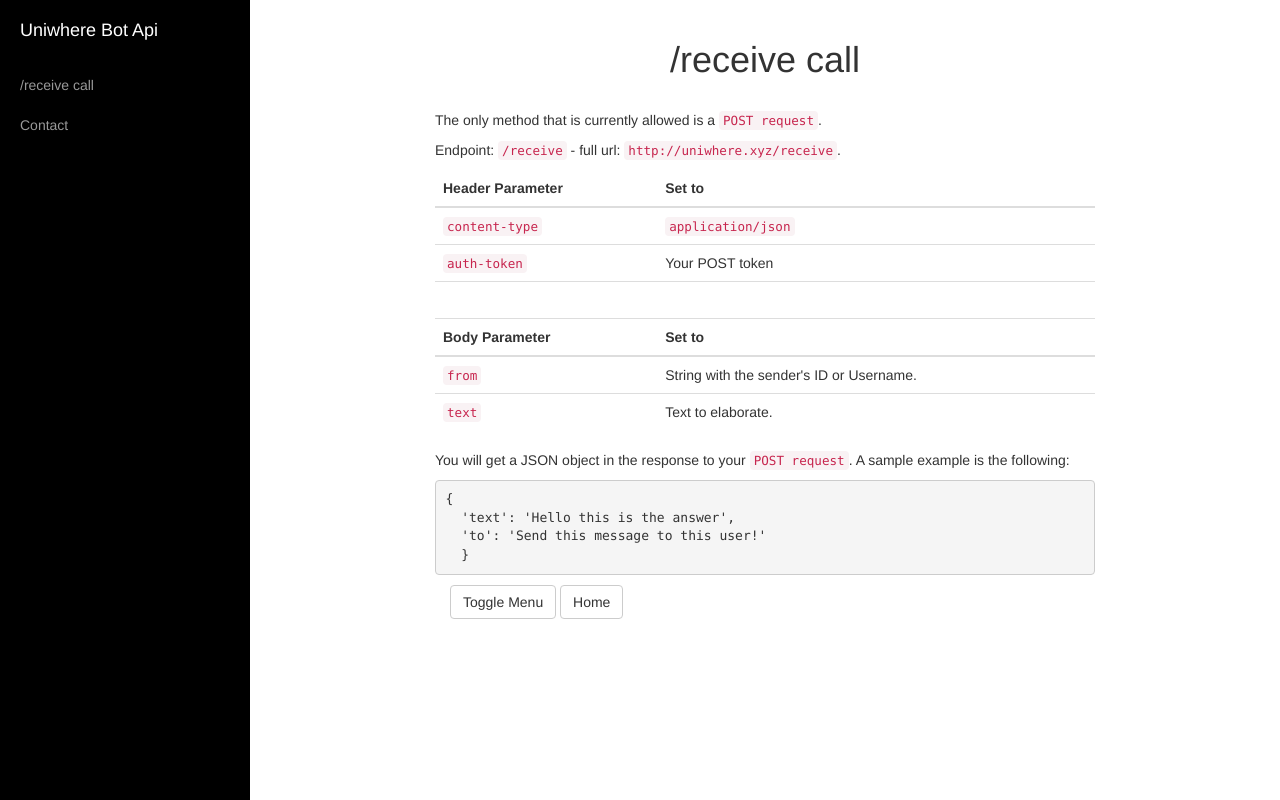
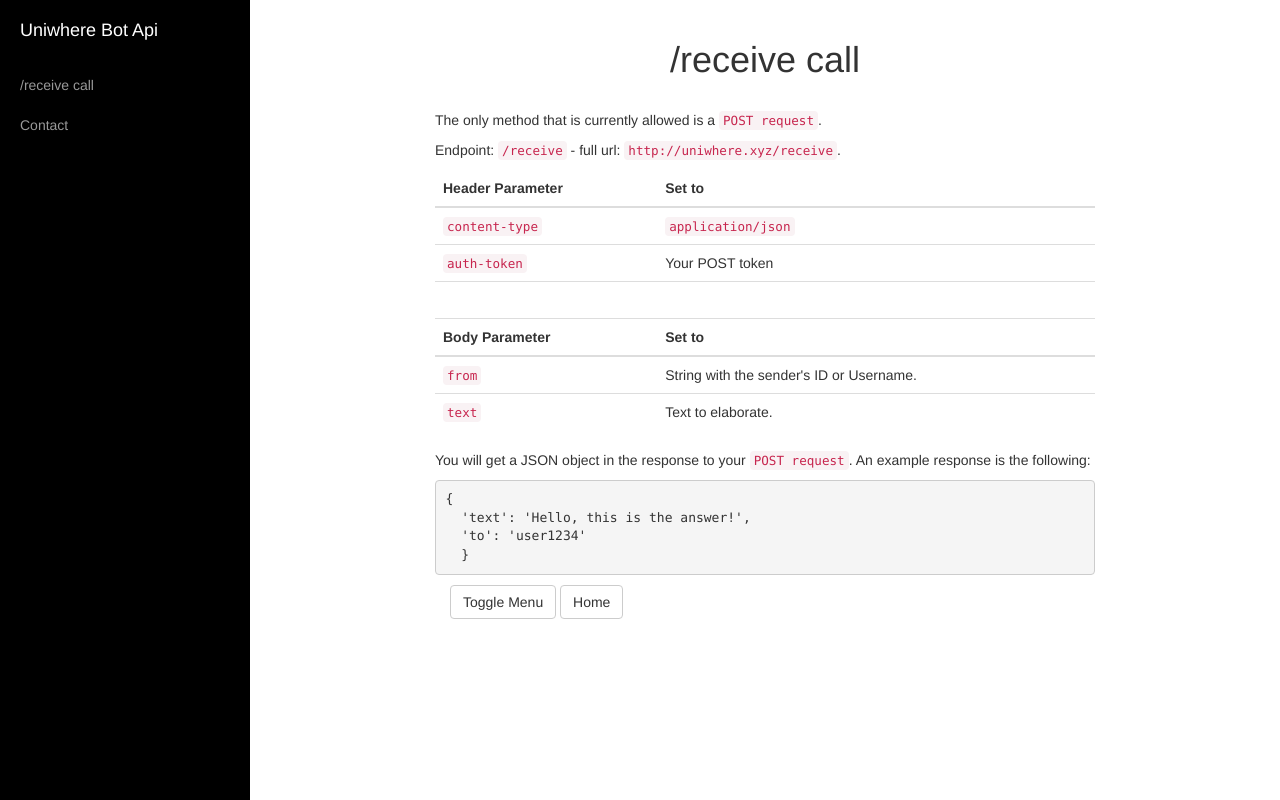
Before and after one commit to mikexine/uniwherebot, a Flask app: page /call_receive in a window 1280 px wide. Run offline with Flask 2, Linux system fonts and the light colour scheme; parts of the project's set-up code (start-up, migrations or seed data) failed here and were passed over; some libraries are stand-ins or nearby versions.

Commit message:
better sample

```diff
--- a/bot_app/templates/receive.html
+++ b/bot_app/templates/receive.html
@@ -43,11 +43,11 @@
 		</tr>
 	</tbody>
 </table>
-<p>You will get a JSON object in the response to your <code>POST request</code>. A sample example is the following: </p>
+<p>You will get a JSON object in the response to your <code>POST request</code>. An example response is the following: </p>
 <pre>
 {
-  'text': 'Hello this is the answer',
-  'to': 'Send this message to this user!'
+  'text': 'Hello, this is the answer!',
+  'to': 'user1234'
   }
 </pre>
 
```
